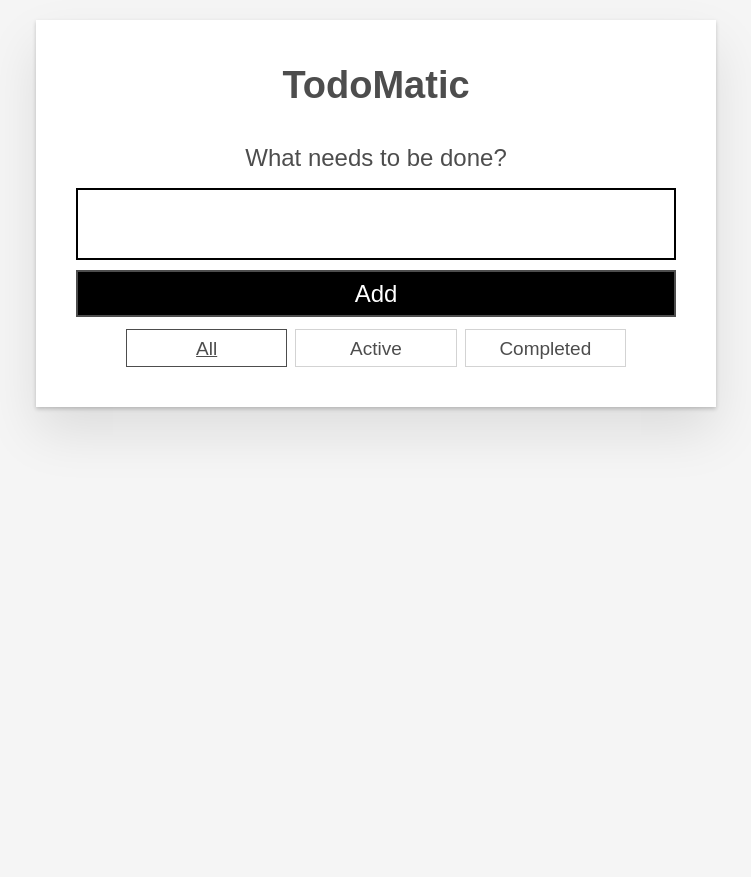
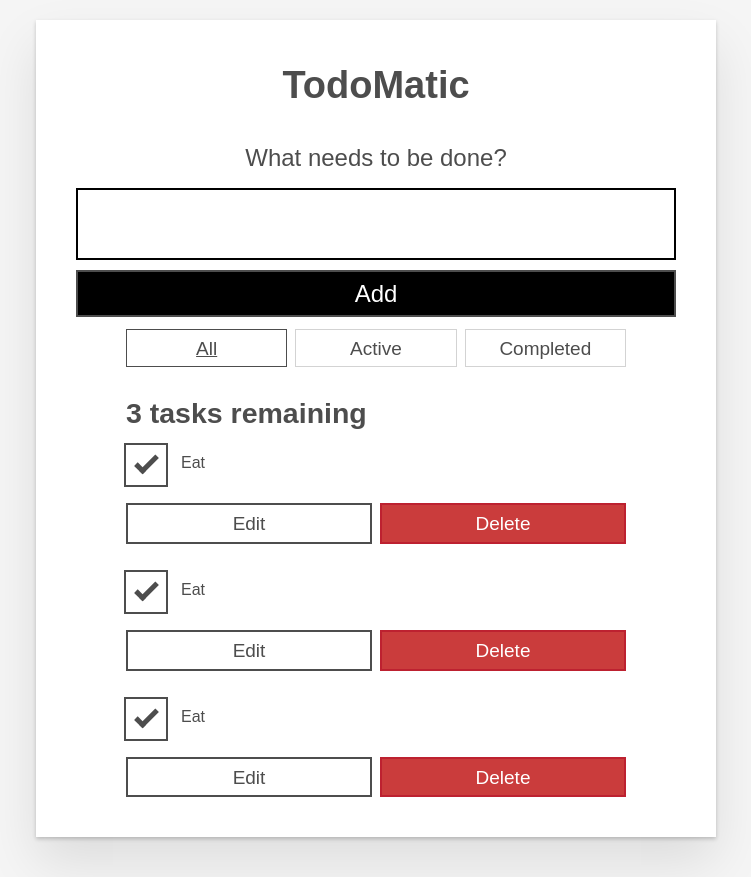
Before and after one commit to josueJURE/fintan-josue-to-do-list, a React (Vite) app: page / in a window 1280 px wide. Shown: the whole page, without its empty margins (264-1015 px from the left). Before the commit the page ends 800 px from the top, so only its background shows below. Built offline with nearby package versions, Linux system fonts and the light colour scheme.

Commit message:
create Todo component

```diff
--- a/src/App.jsx
+++ b/src/App.jsx
@@ -1,4 +1,5 @@
 import './App.css'
+import Todo from "./components/Todo";
 
 function App(props) {
   return (
@@ -38,60 +39,15 @@ function App(props) {
           <span className="visually-hidden"> tasks</span>
         </button>
       </div>
-      {/* <h2 id="list-heading">3 tasks remaining</h2>
+      <h2 id="list-heading">3 tasks remaining</h2>
       <ul
         role="list"
         className="todo-list stack-large stack-exception"
         aria-labelledby="list-heading">
-        <li className="todo stack-small">
-          <div className="c-cb">
-            <input id="todo-0" type="checkbox" defaultChecked />
-            <label className="todo-label" htmlFor="todo-0">
-              Eat
-            </label>
-          </div>
-          <div className="btn-group">
-            <button type="button" className="btn">
-              Edit <span className="visually-hidden">Eat</span>
-            </button>
-            <button type="button" className="btn btn__danger">
-              Delete <span className="visually-hidden">Eat</span>
-            </button>
-          </div>
-        </li>
-        <li className="todo stack-small">
-          <div className="c-cb">
-            <input id="todo-1" type="checkbox" />
-            <label className="todo-label" htmlFor="todo-1">
-              Sleep
-            </label>
-          </div>
-          <div className="btn-group">
-            <button type="button" className="btn">
-              Edit <span className="visually-hidden">Sleep</span>
-            </button>
-            <button type="button" className="btn btn__danger">
-              Delete <span className="visually-hidden">Sleep</span>
-            </button>
-          </div>
-        </li>
-        <li className="todo stack-small">
-          <div className="c-cb">
-            <input id="todo-2" type="checkbox" />
-            <label className="todo-label" htmlFor="todo-2">
-              Repeat
-            </label>
-          </div>
-          <div className="btn-group">
-            <button type="button" className="btn">
-              Edit <span className="visually-hidden">Repeat</span>
-            </button>
-            <button type="button" className="btn btn__danger">
-              Delete <span className="visually-hidden">Repeat</span>
-            </button>
-          </div>
-        </li>
-      </ul> */}
+        <Todo />
+        <Todo />
+        <Todo />
+      </ul>
     </div>
   );
 }
--- /dev/null
+++ b/src/components/Todo.jsx
@@ -0,0 +1,22 @@
+function Todo() {
+    return (
+      <li className="todo stack-small">
+        <div className="c-cb">
+          <input id="todo-0" type="checkbox" defaultChecked />
+          <label className="todo-label" htmlFor="todo-0">
+            Eat
+          </label>
+        </div>
+        <div className="btn-group">
+          <button type="button" className="btn">
+            Edit <span className="visually-hidden">Eat</span>
+          </button>
+          <button type="button" className="btn btn__danger">
+            Delete <span className="visually-hidden">Eat</span>
+          </button>
+        </div>
+      </li>
+    );
+  }
+
+  export default Todo;
```
